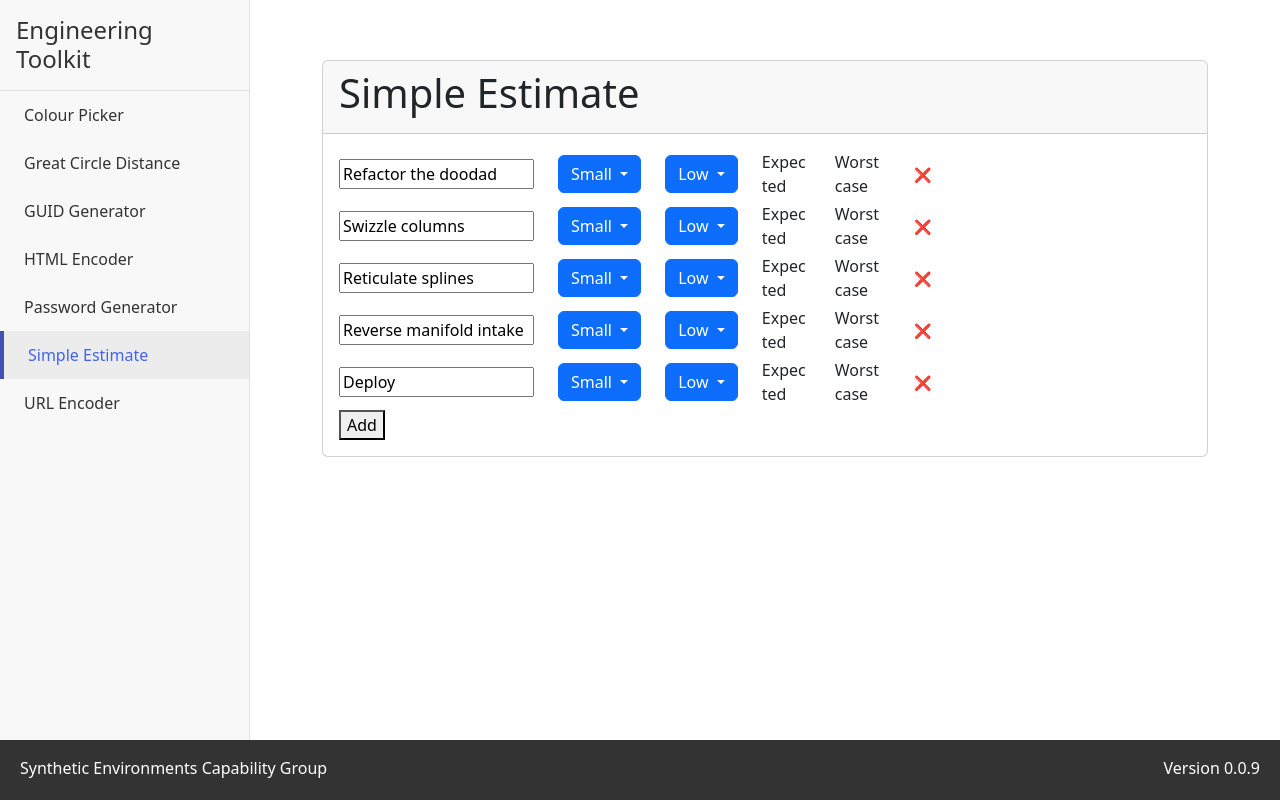
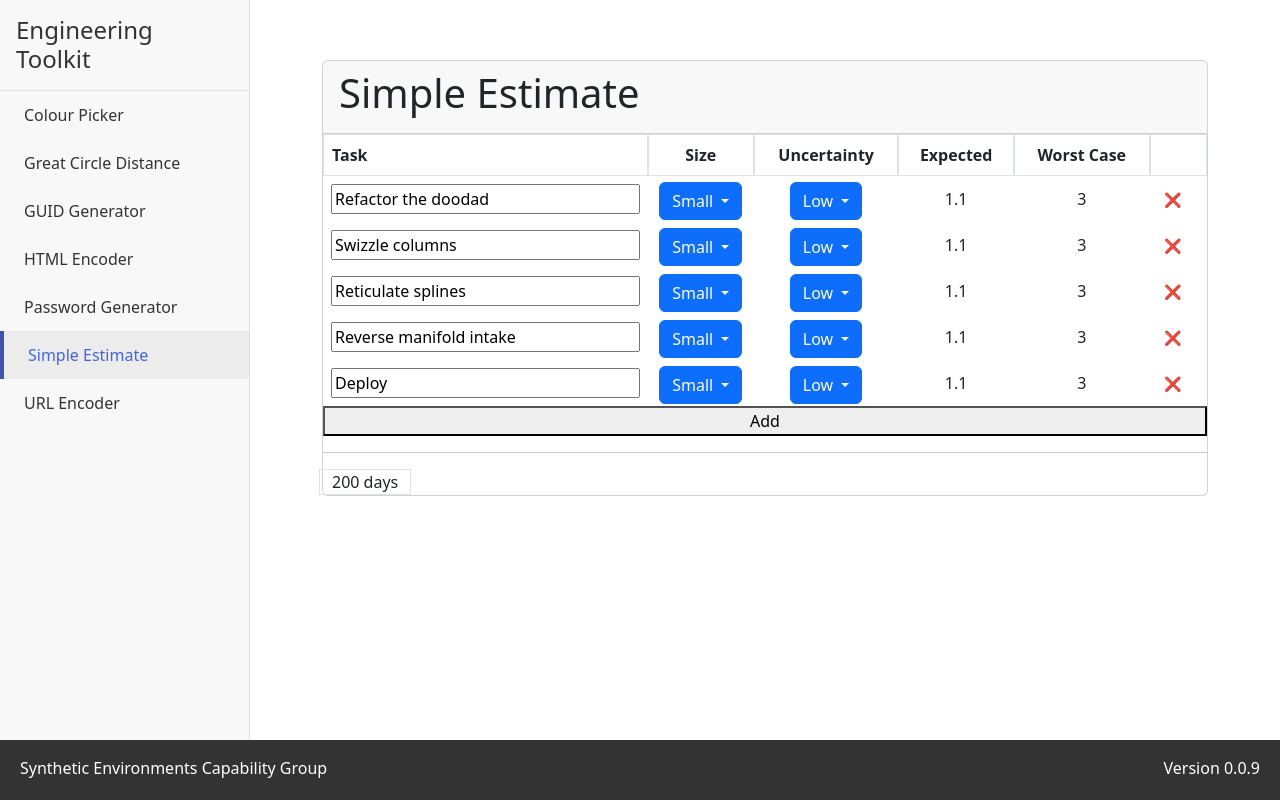
Before and after one commit to silver-softie/engineering-tools, an Angular app: page / in a window 1280 px wide. Both pictures are taken after a click on the link "Simple Estimate". Built offline with nearby package versions, Linux system fonts and the light colour scheme.

Commit message:
Improved table layout.

```diff
--- a/src/app/simple-estimate/simple-estimate.component.html
+++ b/src/app/simple-estimate/simple-estimate.component.html
@@ -4,15 +4,25 @@
       <h1 class="card-title">Simple Estimate</h1>
     </div>
 
-    <div class="card-body">
+    <div class="d-table table-striped">
+
+      <div class="d-table-row fw-bold">
+        <div class="d-table-cell p-2 border">Task</div>
+        <div class="d-table-cell text-center p-2 border">Size</div>
+        <div class="d-table-cell text-center p-2 border">Uncertainty</div>
+        <div class="d-table-cell text-center p-2 border">Expected</div>
+        <div class="d-table-cell text-center p-2 border">Worst Case</div>
+        <div class="d-table-cell p-2 border"></div>
+      </div>
+
+
       @for(task of this.tasks; track task) {
-      <div class="row align-items-center mb-1">
-
-        <div class="col-3">
+      <div class="d-table-row">
+        <div class="d-table-cell p-2">
           <input class="w-100" type="text" [(ngModel)]="task.name" />
         </div>
 
-        <div class="col-auto">
+        <div class="d-table-cell text-center">
           <div class="dropdown">
             <button class="btn btn-primary dropdown-toggle" type="button" id="complexityDropdown"
               data-bs-toggle="dropdown" aria-expanded="false">
@@ -27,7 +37,7 @@
           </div>
         </div>
 
-        <div class="col-auto">
+        <div class="d-table-cell text-center">
           <div class="dropdown">
             <button class="btn btn-primary dropdown-toggle" type="button" id="uncertaintyDropdown"
               data-bs-toggle="dropdown" aria-expanded="false">
@@ -42,15 +52,15 @@
           </div>
         </div>
 
-        <div class="col-1">
-          Expected
+        <div class="d-table-cell text-center p-2">
+          {{ task.expected }}
         </div>
 
-        <div class="col-1">
-          Worst case
+        <div class="d-table-cell text-center p-2">
+          {{ task.worstCase }}
         </div>
 
-        <div class="col">
+        <div class="d-table-cell p-2">
           <button style="color: red; font-size: 14px; background: none; border: none; cursor: pointer;">
             ❌
           </button>
@@ -59,8 +69,19 @@
       </div>
       }
 
+    </div>
 
-      <button>Add</button>
+
+    <button (click)="addTask()">Add</button>
+
+    <hr />
+
+    <div class="row">
+
+      <div class="col-auto border ms-2">
+        200 days
+      </div>
+
 
     </div>
 
--- a/src/app/simple-estimate/simple-estimate.component.ts
+++ b/src/app/simple-estimate/simple-estimate.component.ts
@@ -32,15 +32,15 @@ interface Task {
 })
 export class SimpleEstimateComponent {
   tasks: Task[] = [
-    { name: 'Refactor the doodad', complexity: Complexity.Small, uncertainty: Uncertainty.Low },
-    { name: 'Swizzle columns', complexity: Complexity.Large, uncertainty: Uncertainty.Moderate },
-    { name: 'Reticulate splines', complexity: Complexity.Medium, uncertainty: Uncertainty.Extreme },
-    { name: 'Reverse manifold intake', complexity: Complexity.Medium, uncertainty: Uncertainty.Moderate },
-    { name: 'Deploy', complexity: Complexity.Small, uncertainty: Uncertainty.Low }
+    { name: 'Refactor the doodad', complexity: Complexity.Small, uncertainty: Uncertainty.Low, expected: 1.1, worstCase: 3 },
+    { name: 'Swizzle columns', complexity: Complexity.Large, uncertainty: Uncertainty.Moderate, expected: 1.1, worstCase: 3 },
+    { name: 'Reticulate splines', complexity: Complexity.Medium, uncertainty: Uncertainty.Extreme, expected: 1.1, worstCase: 3 },
+    { name: 'Reverse manifold intake', complexity: Complexity.Medium, uncertainty: Uncertainty.Moderate, expected: 1.1, worstCase: 3 },
+    { name: 'Deploy', complexity: Complexity.Small, uncertainty: Uncertainty.Low, expected: 1.1, worstCase: 3 }
   ];
 
   addTask() {
-
+    this.tasks.push({ name: 'Deploy', complexity: Complexity.Small, uncertainty: Uncertainty.Low, expected: 1.1, worstCase: 3 });
   }
 
   removeTask() {
```
Also changed, not shown: 1 other file (tests, documents, lock files or other folders).
